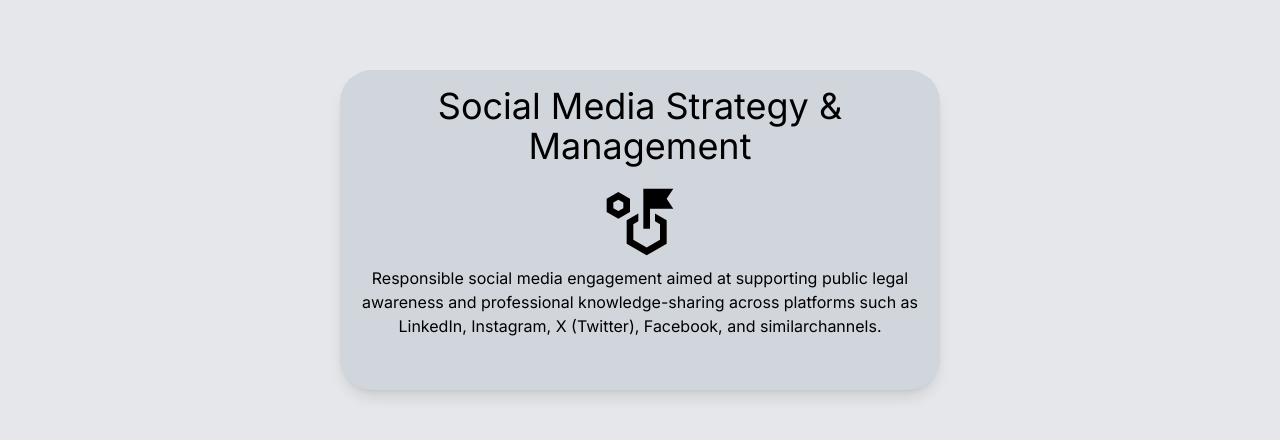
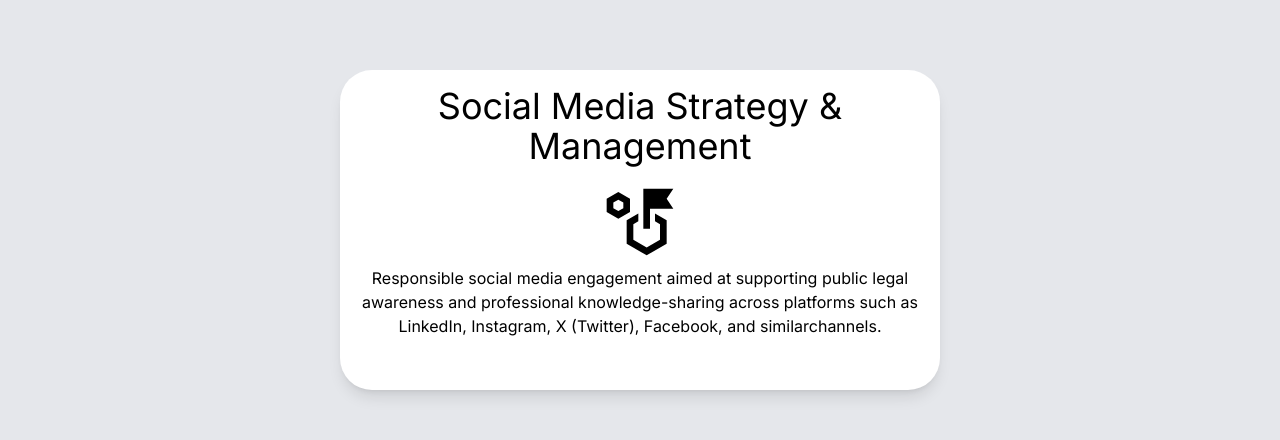
Before and after one commit to AkshayJosephJimmy/legal_digital_consultancy, a React (Vite) app in the folder legal_digital_frontend/: page /services in a window 1280 px wide. Shown: the part 510-950 px from the top of the page. Built offline with nearby package versions, Linux system fonts and the light colour scheme.

Commit message:
made the service cards white

```diff
--- a/legal_digital_frontend/src/components/ServiceCards.jsx
+++ b/legal_digital_frontend/src/components/ServiceCards.jsx
@@ -9,7 +9,7 @@ function ServiceCards({service,onClick}) {
 
 
     return(
-        <div className="bg-gray-300 h-100 shadow-lg rounded-4xl hover:bg-gray-500 transition-all duration-200 w-150 lg:h-80  " onClick={onClick}>
+        <div className="bg-white h-100 shadow-lg rounded-4xl hover:bg-gray-500 transition-all duration-200 w-150 lg:h-80  " onClick={onClick}>
 
             <h3 className="text-black text-2xl text-center p-4 lg:text-4xl ">{service.title}</h3>
             <img src={service.image} alt={service.title} className=" h-15 w-25 mx-auto lg:h-20 lg:w-30 "/>
```
